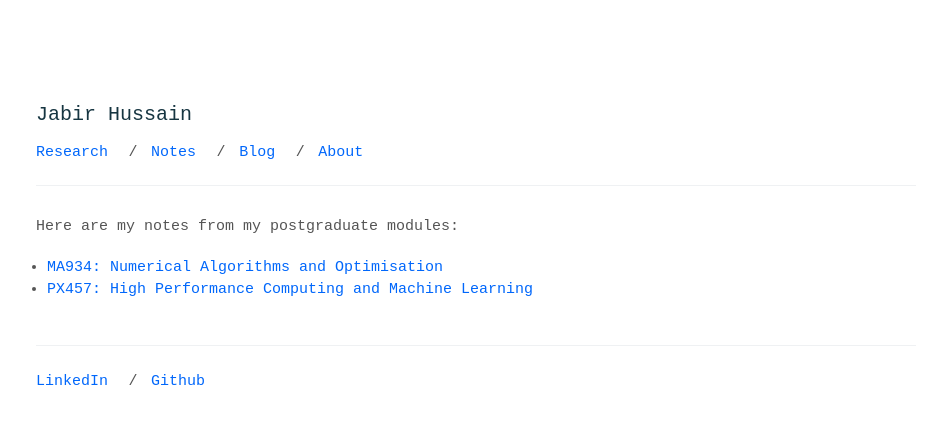
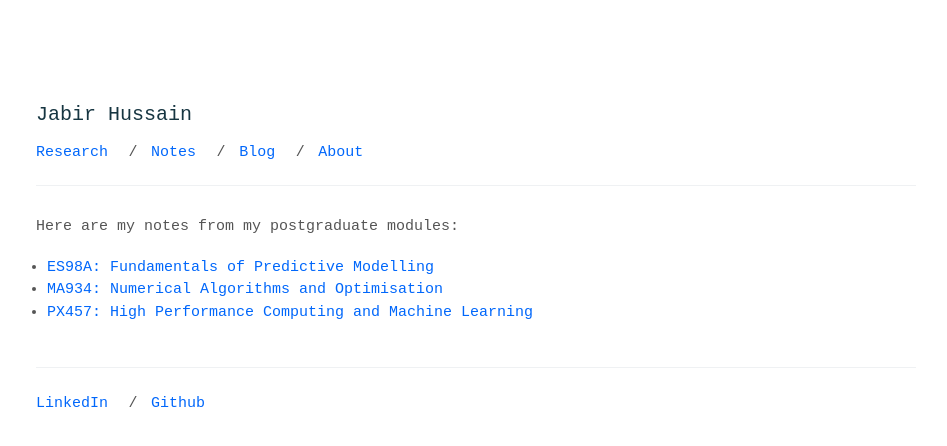
Before and after one commit to j-hussain/j-hussain.github.io, a Jekyll site: the page built from _pages/notes.md, in a window 1280 px wide. Shown: the top 446 px of the page, without its empty margins (164-1111 px from the left). Built offline with Jekyll 4.4.1, drawn with Linux system fonts in a browser that asks for light colours.

Commit message:
Fix: Restore YAML front matter to es98a.md

```diff
--- a/_notes/es98a.md
+++ b/_notes/es98a.md
@@ -1,3 +1,8 @@
+---
+layout: page
+title: "ES98A: Fundamentals of Predictive Modelling"
+---
+
 # ES98A — Fundamentals of Predictive Modelling (Week 1)
 
 
```
